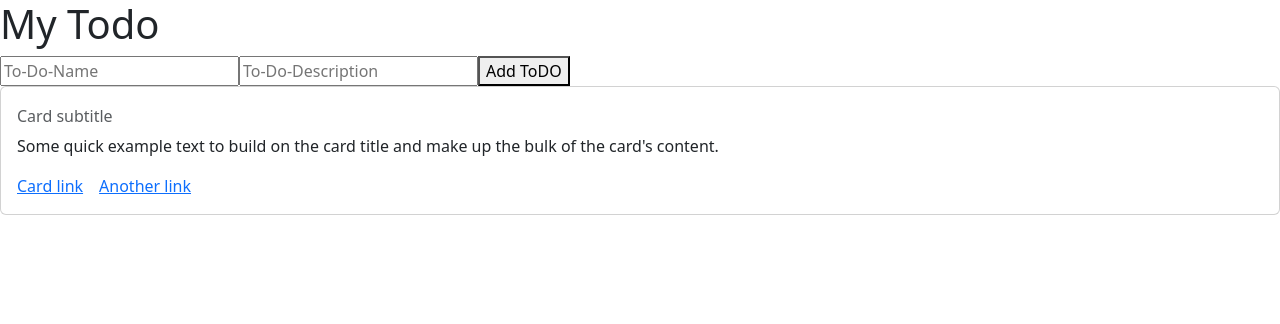
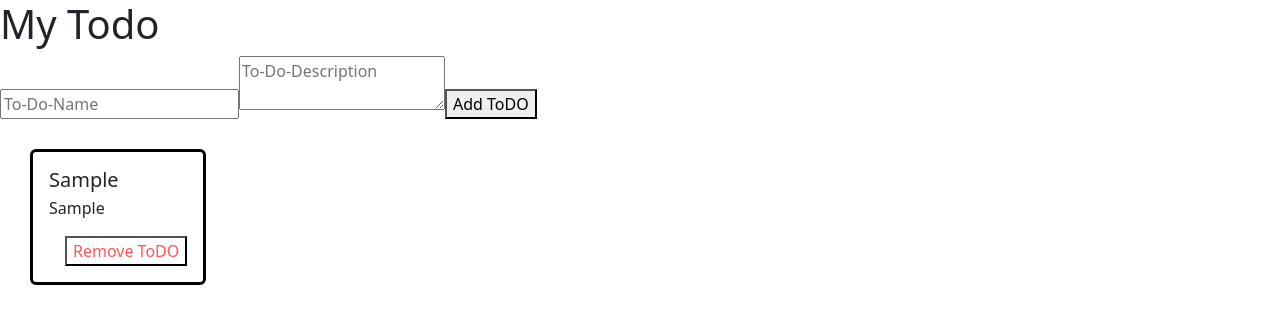
Before and after one commit to Vishnu-Prasath3/To-Do-Task, a React (Vite) app: page / in a window 1280 px wide. Both pictures are taken after typing "Sample", "Sample" into the empty fields and a click on the button "Add ToDO". Shown: the top 324 px of the page. Built offline with nearby package versions, Linux system fonts and the light colour scheme.

Commit message:
to-list-deletion on process

```diff
--- a/src/components/Context.jsx
+++ b/src/components/Context.jsx
@@ -6,7 +6,7 @@ import Todolist from "./Todolist"
 export let data=createContext();
 
 function Context() {
-    const[indata,setdata]=useState();
+    const[indata,setdata]=useState([]);
 
   return (
     <>
--- /dev/null
+++ b/src/components/Todo.css
@@ -0,0 +1,16 @@
+.card{
+    border: 3px solid black;
+}
+.Maincard{
+    display: inline-block;
+
+    padding: 30px;
+}
+.Button-card{
+    background-color: white;
+    color: rgba(255, 0, 0, 0.665);
+}
+.Button-card:hover{
+    background-color: palevioletred;
+    color: white;
+}
--- a/src/components/Todoform.jsx
+++ b/src/components/Todoform.jsx
@@ -1,39 +1,30 @@
-import {useContext } from 'react'
+import {useContext,useState } from 'react'
 import { data } from './Context';
 
-
-
 function Todoform() {
- const{setdata=()=>{}}=useContext(data);
-  // const[state,setstate]=useState([])
-    // let Rdata=[...state];
-    let Rdata=[];
+    const{indata,setdata}=useContext(data);
+    const[state,setstate]=useState([])
+    let Rdata=[...state];
     const handlsubmit=(e)=>{
     e.preventDefault();
-    //  console.log(e.target.name.value);
-    //  console.log(e.target.desc.value);
-
-    Rdata.push({name:e.target.name.value,desc:e.target.desc.value });
+    Rdata.push({name:e.target.name.value,desc:e.target.desc.value});
+    setstate(Rdata);
     setdata(Rdata);
     e.target.name.value="";
     e.target.desc.value="";
-    // console.log(Rdata);
     }
-    // useEffect(()=>{
-
-    // },[Rdata])
-
   return (
     <>
     <div>
         <h1>My Todo</h1>
         <form onSubmit={handlsubmit}>
             <input type='text' required name='name' placeholder='To-Do-Name'></input>
-            <input type='text' required name='desc' placeholder='To-Do-Description'></input>
+            {/* <input    ></input> */}
+           <textarea name='desc' type='text' required placeholder='To-Do-Description'></textarea>
             <button type='submit' >Add ToDO</button>
         </form>
     </div>
     </>
   )
 }
-export default Todoform
+export default Todoform;
--- a/src/components/Todolist.jsx
+++ b/src/components/Todolist.jsx
@@ -1,32 +1,45 @@
-import { useContext,useEffect} from "react"
+import { useContext, useEffect,useState } from "react";
 import { data } from "./Context";
+import "../components/Todo.css";
 
 
 function Todolist() {
-  let {indata,setdata}=useContext(data)
-//   useEffect(()=>{
+  let { indata, setdata} = useContext(data);
+  let[update,setupdate]=useState([])
 
-console.log(indata);
 
-// },[setdata])
 
+    const handleDel = (index) => {
+      let filtered=[...update].filter((ele,i)=>i!=index)
+      setdata(filtered);
+
+
+    }
   return (
     <>
-  {/* {indata.map((a,index)=>(<li key={index.name}>{a.name}</li>))} */}
-
-    <div className="card" >
-    <div className="card-body">
-    <h5 className="card-title"></h5>
-    <h6 className="card-subtitle mb-2 text-body-secondary">Card subtitle</h6>
-    <p className="card-text">Some quick example text to build on the card title and make up the bulk of the card's content.</p>
-    <a href="#" className="card-link">Card link</a>
-    <a href="#" className="card-link">Another link</a>
-  </div>
-</div>
-
-</>
-  )
+      {indata &&
+        indata.map((ele, index) => (
+          <div className="Maincard" key={index}>
+            <div key={index} className="card">
+              <div className="card-body">
+                <h5 className="card-title">{ele.name}</h5>
+                <h6 className="card-subtitle mb-2 text-body-secondary"></h6>
+                <p className="card-text">{ele.desc}</p>
+                <a href="#" className="card-link"></a>
+                <a href="#" className="card-link"></a>
+                <button className="Button-card"
+                  onClick={() => {
+                    handleDel(index);
+                  }}
+                >
+                  Remove ToDO
+                </button>
+              </div>
+            </div>
+          </div>
+        ))}
+    </>
+  );
 }
-
-
-export default Todolist
+export let update;
+export default Todolist;
```
Also changed, not shown: package.json (line endings or trailing spaces).
